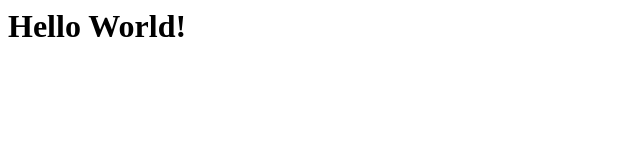
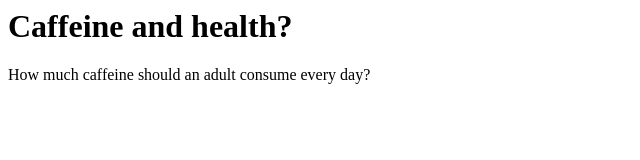
Before and after one commit to Rui365/caffeine, a plain HTML site: page index.html in a window 1280 px wide. Shown: the whole page, without its empty margins (0-640 px from the left). Drawn offline with Linux system fonts and the light colour scheme.

Commit message:
caffeine

```diff
--- a/index.html
+++ b/index.html
@@ -1 +1,8 @@
-<h1>Hello World!</h1>
+<html>
+<body>
+<h1> Caffeine and health?</h1>
+
+<p> How much caffeine should an adult consume every day?</p>
+
+</body>
+</html>
```
